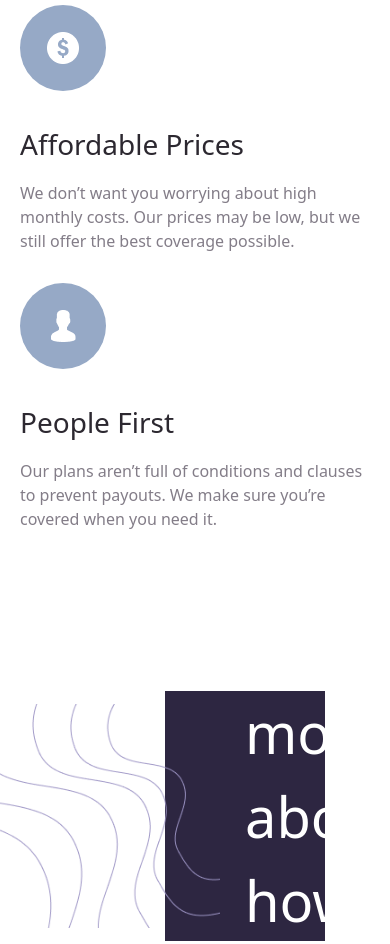
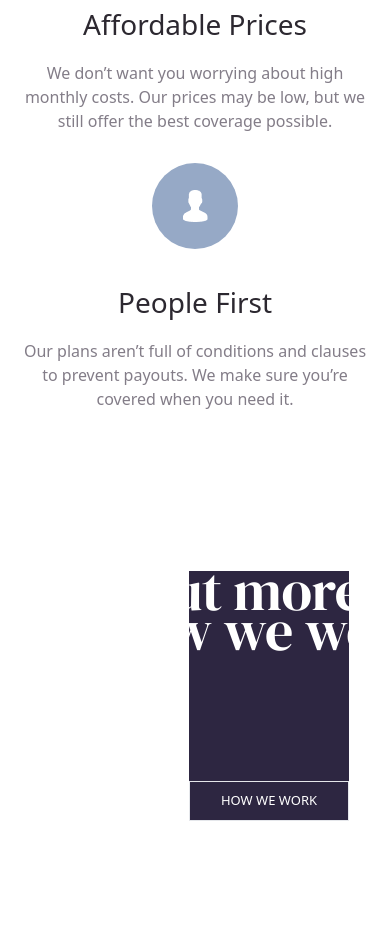
Before and after one commit to komronbekn/insure, a plain HTML site: page index.html in a window 390 px wide. Shown: the part 1790-2734 px from the top of the page. Drawn offline with nearby package versions, Linux system fonts and the light colour scheme.

Commit message:
by komronbek

```diff
--- a/index.html
+++ b/index.html
@@ -64,9 +64,9 @@
 
     <main class="website__main mt-[369px] px-[165px]">
         <section class="website__main__section_1">
-            <p class="text-[72px]">We’re different</p>
+            <p class="website__main__section_1__p text-[72px]">We’re different</p>
             <div class="website__main__section_1__cards_wrapper mt-[96px] flex gap-[30px]">
-                <div data-aos="zoom-in-right" class="" >
+                <div  data-aos="zoom-in-right" class="wensite__main__section1__cards" >
                     <div class="rounded-[50%] w-[86px] h-[86px] bg-[#96A9C6] flex justify-center items-center"><img
                             src="./assets/icon/img1.png" alt=""></div>
                     <p class="text-[28px] text-[#2C2830] mt-[32px]">Snappy Process</p>
@@ -75,14 +75,14 @@
                         not hours. Don’t get stuck filling in
                         tedious forms.</p>
                 </div>
-                <div  data-aos="flip-left" class="">
+                <div   data-aos="flip-left" class="wensite__main__section1__cards">
                     <div class="rounded-[50%] w-[86px] h-[86px] bg-[#96A9C6] flex justify-center items-center"><img
                             src="./assets/icon/002-dollar-coin-money.png" alt=""></div>
                     <p class="text-[28px] text-[#2C2830] mt-[32px]">Affordable Prices</p>
                     <p class="w-[350px] text-[16px] text-[#837D88] mt-[16px]">We don’t want you worrying about high
                         monthly costs. Our prices may be low, but we still offer the best coverage possible.</p>
                 </div>
-                <div  data-aos="zoom-in-left" class="">
+                <div   data-aos="zoom-in-left" class="wensite__main__section1__cards">
                     <div class="rounded-[50%] w-[86px] h-[86px] bg-[#96A9C6] flex justify-center items-center"><img
                             src="./assets/icon/user(2).png" alt=""></div>
                     <p class="text-[28px] text-[#2C2830] mt-[32px]">People First</p>
@@ -91,12 +91,12 @@
                 </div>
             </div>
         </section>
-        <section>
-            <div class="w-[100%] h-[250px] bg-[#2D2641] mt-[160px] flex justify-between px-[80px] items-center">
-                <p class="text-[56px] tetx-[white] w-[495px] text-[white]">Find out more about how we work</p>
+        <section class="website__main__section2">
+            <div  class="website__main__section2__conatainer w-[100%] h-[250px] bg-[#2D2641] mt-[160px]  justify-between px-[80px] items-center">
+                <p class="website__main__section2__conatainer__p text-[56px] tetx-[white] w-[495px] text-[white]">Find out more about how we work</p>
                 <button class="w-[160px] h-[40px] bg-[transparent] border-[1px] text-[white] text-[13px]">HOW WE
                     WORK</button>
-                <img src="./assets/img/Group 10.png" class="absolute right-[170px]" alt="">
+                <img src="./assets/img/Group 10.png" class="website__main__section2__img absolute right-[170px]" alt="">
             </div>
         </section>
     </main>
@@ -107,7 +107,7 @@
     <img src="./assets/img/Group 22.png" class="absolute left-0" alt="" >
     <div class=" py-[64px] px-[165px]">
           <div class="">
-            <div class="flex justify-between items-center">
+            <div class="footer__header flex justify-between items-center">
                 <img src="./assets/img/INSURE.png" alt="">
                 <div class="flex gap-[16px]">
                     <img src="./assets/icon/facebook.png" alt="">
--- a/style.css
+++ b/style.css
@@ -23,6 +23,9 @@
     text-align: left;
     color: white;
 
+}
+.website__main__section2__conatainer{
+    display: flex;
 }
 
 .header__second_section__left__description {
@@ -108,4 +111,54 @@
 
 
     }
+
+    .website__main__section_1__p {
+        font-family: DM Serif Display;
+        font-size: 48px;
+        font-weight: 400;
+        line-height: 48px;
+        letter-spacing: -0.6666666865348816px;
+        text-align: center;
+
+
+    }
+
+    .website__main {
+        padding: 0;
+    }
+
+    .wensite__main__section1__cards {
+        display: flex;
+        flex-direction: column;
+        align-items: center;
+        text-align: center;
+    }
+
+    .website__main__section2__conatainer {
+        width: 100%;
+        height: 344px;
+        flex-direction: column;
+        justify-content: center;
+    }
+
+    .website__main__section2 {
+        padding: 0px 24px;
+    }
+
+    .website__main__section2__conatainer__p {
+        width: 400px;
+        font-family: DM Serif Display;
+        font-size: 40px;
+        font-weight: 400;
+        line-height: 40px;
+        letter-spacing: -0.5555555820465088px;
+        text-align: center;
+
+    }
+    .website__main__section2__img{
+        display: none;
+    }
+    .footer__header{
+        flex-direction: column;
+    }
 }
```
